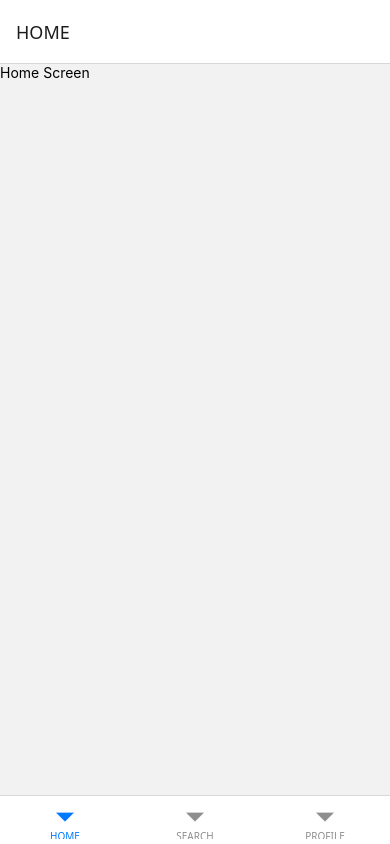
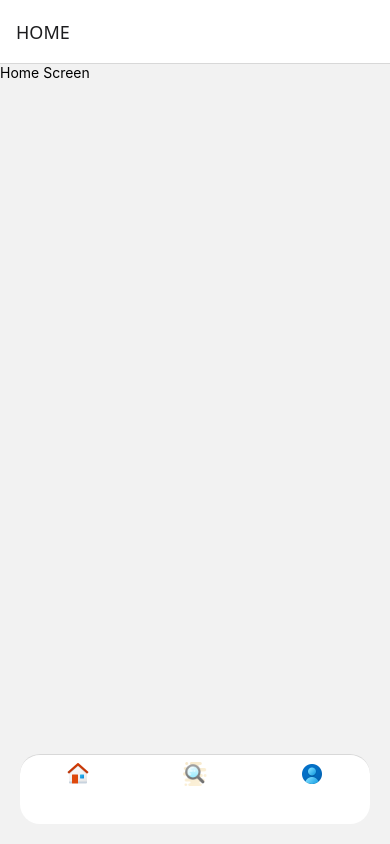
Before and after one commit to yashrajsinh/TabBar, a React Native app: screen / in a window 390 px wide. Built offline with nearby package versions, Linux system fonts and the light colour scheme.

Commit message:
Tab Icon needs improvement

```diff
--- a/App.tsx
+++ b/App.tsx
@@ -1,8 +1,8 @@
 import { NavigationContainer } from '@react-navigation/native';
 import React from 'react';
-import { SafeAreaView } from 'react-native-safe-area-context';
 import Tabs from './src/components/Tabs';
-
+import { enableScreens } from 'react-native-screens';
+enableScreens();
 function App() {
   return (
     <NavigationContainer>
--- a/package.json
+++ b/package.json
@@ -15,7 +15,10 @@
     "@react-navigation/native": "^7.1.33",
     "react": "19.2.3",
     "react-native": "0.84.1",
-    "react-native-safe-area-context": "^5.5.2"
+    "react-native-gesture-handler": "^2.30.0",
+    "react-native-safe-area-context": "^5.7.0",
+    "react-native-screens": "^4.24.0",
+    "react-native-vector-icons": "^10.3.0"
   },
   "devDependencies": {
     "@babel/core": "^7.25.2",
--- a/src/components/Tabs.tsx
+++ b/src/components/Tabs.tsx
@@ -1,19 +1,78 @@
 import React from 'react';
 //Tab Bar
 import { createBottomTabNavigator } from '@react-navigation/bottom-tabs';
+Image;
+//Icons
 
 //Screens
 import HomeScreen from '../screens/tabs/HomeScreen';
 import SearchScreen from '../screens/tabs/SearchScreen';
 import ProfileScreen from '../screens/tabs/ProfileScreen';
+import { Image } from 'react-native';
 
 const Tab = createBottomTabNavigator();
 const Tabs = () => {
   return (
-    <Tab.Navigator>
-      <Tab.Screen name="HOME" component={HomeScreen} />
-      <Tab.Screen name="SEARCH" component={SearchScreen} />
-      <Tab.Screen name="PROFILE" component={ProfileScreen} />
+    <Tab.Navigator
+      screenOptions={{
+        tabBarShowLabel: false,
+        tabBarStyle: {
+          position: 'absolute',
+          bottom: 20,
+          left: 20,
+          right: 20,
+          elevation: 0,
+          backgroundColor: '#ffffff',
+          borderRadius: 20,
+          height: 70,
+        },
+      }}
+    >
+      <Tab.Screen
+        name="HOME"
+        component={HomeScreen}
+        options={{
+          tabBarIcon: ({ focused }) => (
+            <Image
+              source={require('../images/ic_home.png')}
+              style={{
+                width: 24,
+                height: 24,
+              }}
+            />
+          ),
+        }}
+      />
+      <Tab.Screen
+        name="SEARCH"
+        component={SearchScreen}
+        options={{
+          tabBarIcon: ({ focused }) => (
+            <Image
+              source={require('../images/ic_search.png')}
+              style={{
+                width: 24,
+                height: 24,
+              }}
+            />
+          ),
+        }}
+      />
+      <Tab.Screen
+        name="PROFILE"
+        component={ProfileScreen}
+        options={{
+          tabBarIcon: ({ focused }) => (
+            <Image
+              source={require('../images/ic_profile.png')}
+              style={{
+                width: 24,
+                height: 24,
+              }}
+            />
+          ),
+        }}
+      />
     </Tab.Navigator>
   );
 };
```
Also changed, not shown: 2 other files (tests, documents, lock files or other folders).
